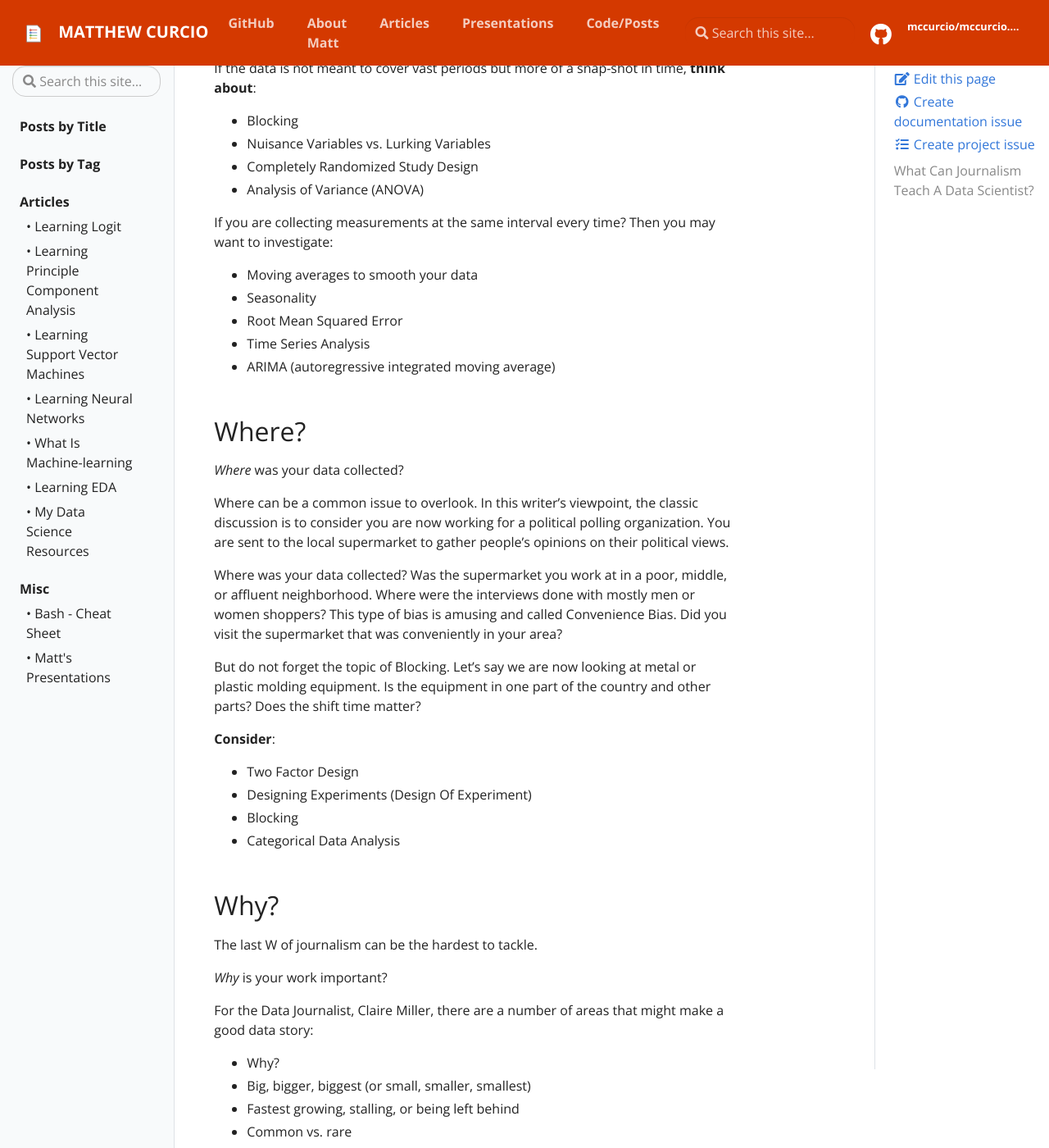
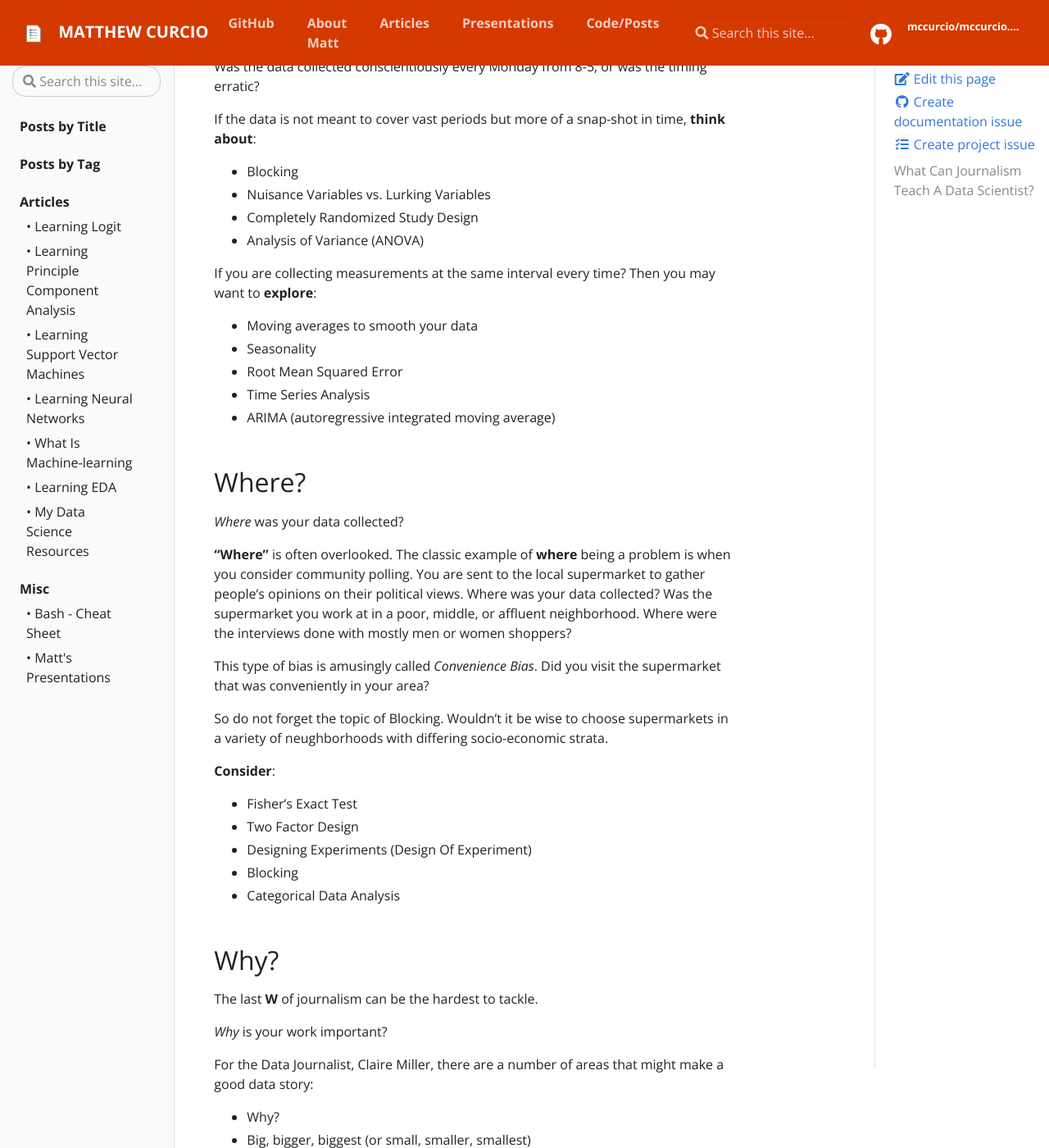
Before and after one commit to mccurcio/mccurcio.github.io, a Jekyll site: the page built from _posts/data_science/2022-07-06-journalism-ds.md, in a window 1280 px wide and 1400 px high, scrolled down 3056 px. Shown: the whole window at 82% size. Built offline with Jekyll 4.4.1, drawn with Linux system fonts in a browser that asks for light colours; our own code applies the rules of GitHub Pages for plain Markdown files; some of the changed text lies outside the part shown.

Commit message:
Update 2022-07-06-journalism-ds.md

```diff
--- a/_posts/data_science/2022-07-06-journalism-ds.md
+++ b/_posts/data_science/2022-07-06-journalism-ds.md
@@ -101,7 +102,7 @@ If the data is not meant to cover vast periods but more of a snap-shot in time,
 - Completely Randomized Study Design
 - Analysis of Variance (ANOVA)
 
-If you are collecting measurements at the same interval every time? Then you may want to investigate:
+If you are collecting measurements at the same interval every time? Then you may want to **explore**:
 
 - Moving averages to smooth your data
 - Seasonality
@@ -113,14 +114,15 @@ If you are collecting measurements at the same interval every time? Then you may
 
 *Where* was your data collected?
 
-Where can be a common issue to overlook. In this writer's viewpoint, the classic discussion is to consider you are now working for a political polling organization. You are sent to the local supermarket to gather people's opinions on their political views.
+**"Where"** is often overlooked. The classic example of **where** being a problem is when you consider community polling. You are sent to the local supermarket to gather people's opinions on their political views. Where was your data collected? Was the supermarket you work at in a poor, middle, or affluent neighborhood. Where were the interviews done with mostly men or women shoppers?
 
-Where was your data collected? Was the supermarket you work at in a poor, middle, or affluent neighborhood. Where were the interviews done with mostly men or women shoppers? This type of bias is amusing and called Convenience Bias. Did you visit the supermarket that was conveniently in your area?
+This type of bias is amusingly called *Convenience Bias*. Did you visit the supermarket that was conveniently in your area?
 
-But do not forget the topic of Blocking. Let's say we are now looking at metal or plastic molding equipment. Is the equipment in one part of the country and other parts? Does the shift time matter?
+So do not forget the topic of Blocking. Wouldn't it be wise to choose supermarkets in a variety of neughborhoods with differing socio-economic strata.
 
 **Consider**:
 
+- Fisher's Exact Test
 - Two Factor Design
 - Designing Experiments (Design Of Experiment)
 - Blocking
@@ -128,7 +130,7 @@ But do not forget the topic of Blocking. Let's say we are now looking at metal o
 
 ## Why?
 
-The last W of journalism can be the hardest to tackle.
+The last **W** of journalism can be the hardest to tackle.
 
 *Why* is your work important?
 
```
Also changed, not shown: other parts of _posts/data_science/2022-07-06-journalism-ds.md (+3 -2 lines).
